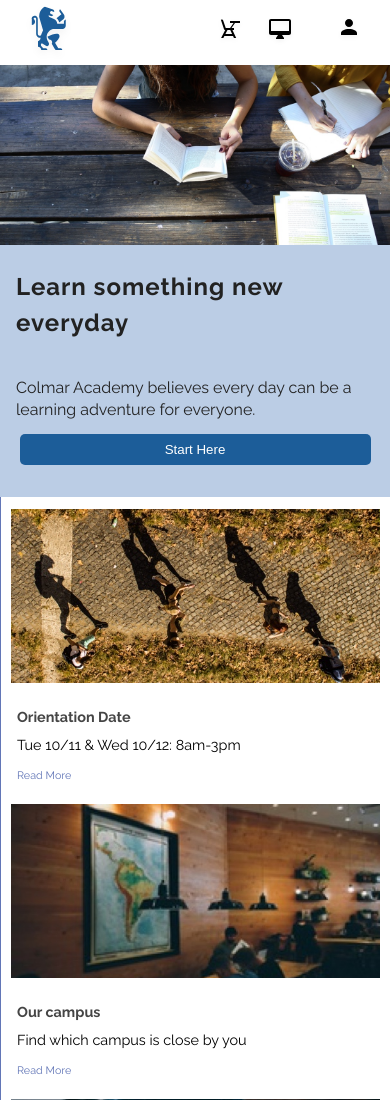
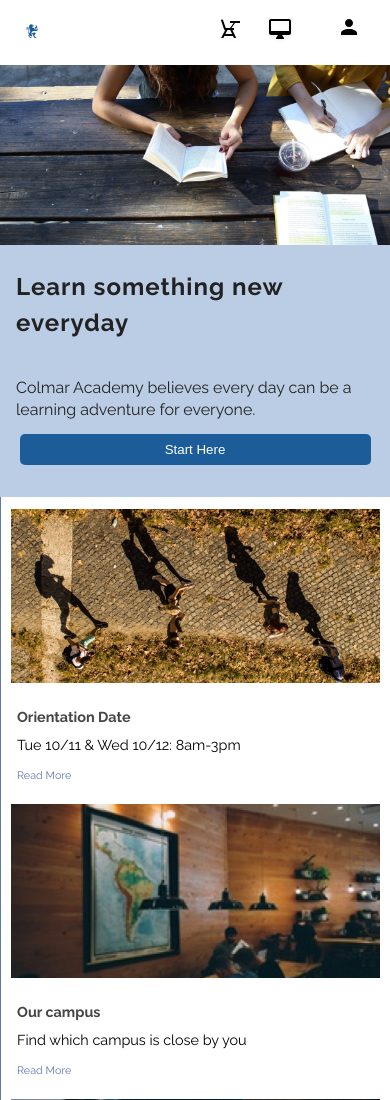
Before and after one commit to thomruns/colmar, a plain HTML site: page index.html in a window 390 px wide. Shown: the top 1100 px of the page. Drawn offline with Linux system fonts and the light colour scheme.

Commit message:
Corrected mobile logo

```diff
--- a/resources/css/styles.css
+++ b/resources/css/styles.css
@@ -452,6 +452,11 @@ footer a {
 
   /**** Navigation ********/
 
+  nav .logo img {
+    width: 1rem;
+    height: auto;
+  }
+
     nav .hidden-mob {
       visibility: hidden;
       display: none;
```
